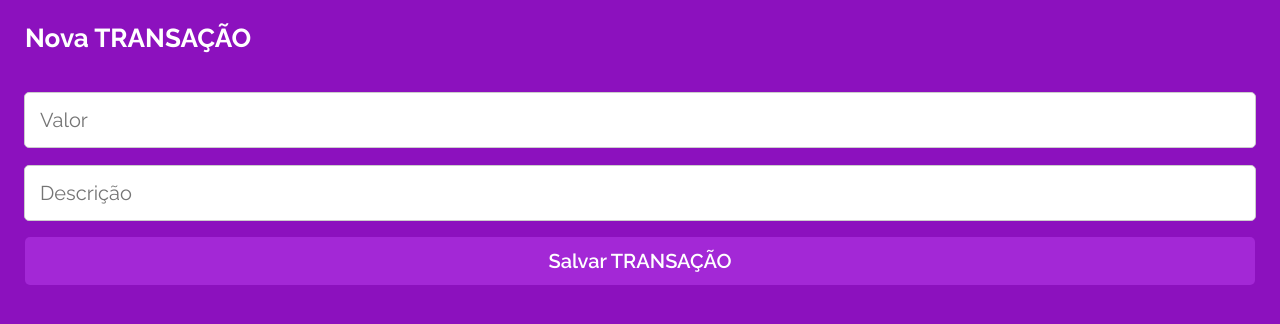
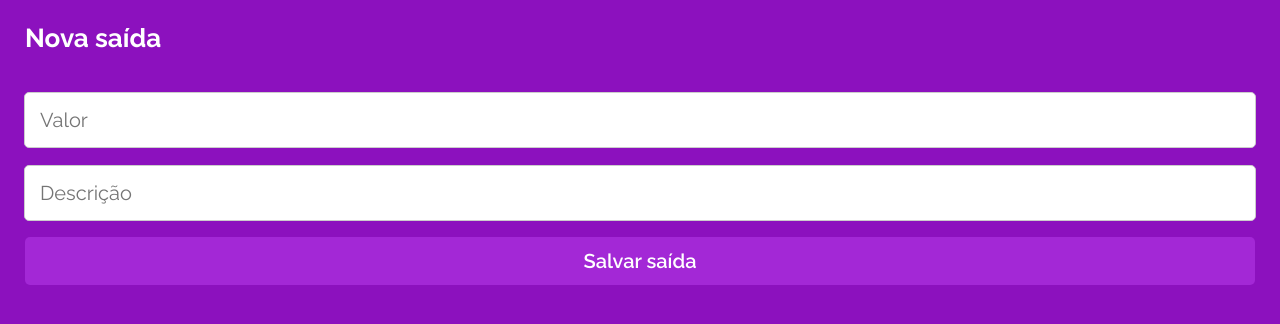
Before and after one commit to gaesyeah/projeto14-mywallet-front, a React (Vite) app: page /nova-transacao/1 in a window 1280 px wide. Shown: the top 324 px of the page. Built offline with nearby package versions, Linux system fonts and the light colour scheme; a web font is replaced by a local one.

Commit message:
implementação de criação de transações

```diff
--- a/src/pages/HomePage.jsx
+++ b/src/pages/HomePage.jsx
@@ -59,11 +59,11 @@ export default function HomePage() {
 
 
       <ButtonsContainer>
-        <button>
+        <button onClick={() => navigate('/nova-transacao/entry')}>
           <AiOutlinePlusCircle />
           <p>Nova <br /> entrada</p>
         </button>
-        <button>
+        <button onClick={() => navigate('/nova-transacao/exit')}>
           <AiOutlineMinusCircle />
           <p>Nova <br />saída</p>
         </button>
--- a/src/pages/TransactionPage.jsx
+++ b/src/pages/TransactionPage.jsx
@@ -1,13 +1,54 @@
-import styled from "styled-components"
+import axios from "axios";
+import { useContext, useState } from "react";
+import { useNavigate, useParams } from "react-router-dom";
+import styled from "styled-components";
+import { UserContext } from "../context";
 
 export default function TransactionsPage() {
+
+  const { tipo } = useParams();
+  const { config } = useContext(UserContext);
+
+  const navigate = useNavigate();
+
+  const [transactionInputs, setTransactionInputs] = useState({
+    description: "", value: ""
+  });
+
+  const createTransaction = async (e) => {
+    e.preventDefault();
+
+    if (Number.isInteger(transactionInputs.value)) return alert('"value" must be a float');
+
+    try {
+      await axios.post(`${import.meta.env.VITE_API_URL}/transactions/${tipo}`, transactionInputs, config);
+      navigate('/home');
+    } catch ({response: {status, statusText, data}}){
+      console.log(`${status} ${statusText}\n${data}`);
+    }
+  };
+
   return (
     <TransactionsContainer>
-      <h1>Nova TRANSAÇÃO</h1>
-      <form>
-        <input placeholder="Valor" type="text"/>
-        <input placeholder="Descrição" type="text" />
-        <button>Salvar TRANSAÇÃO</button>
+      <h1>Nova {tipo === 'entry' ? 'entrada': 'saída'}</h1>
+      <form onSubmit={createTransaction}>
+        <input
+          placeholder="Valor"
+          type="number"
+          step="0.01"
+          min="0.01"
+          required
+          onChange={e => setTransactionInputs(previous => ({...previous, ['value']: Number(e.target.value)}))}
+          value={transactionInputs.value}
+        />
+        <input
+          placeholder="Descrição"
+          type="text"
+          required
+          onChange={e => setTransactionInputs(previous => ({...previous, ['description']: e.target.value}))}
+          value={transactionInputs.description}
+        />
+        <button>Salvar {tipo === 'entry' ? 'entrada': 'saída'}</button>
       </form>
     </TransactionsContainer>
   )
```
